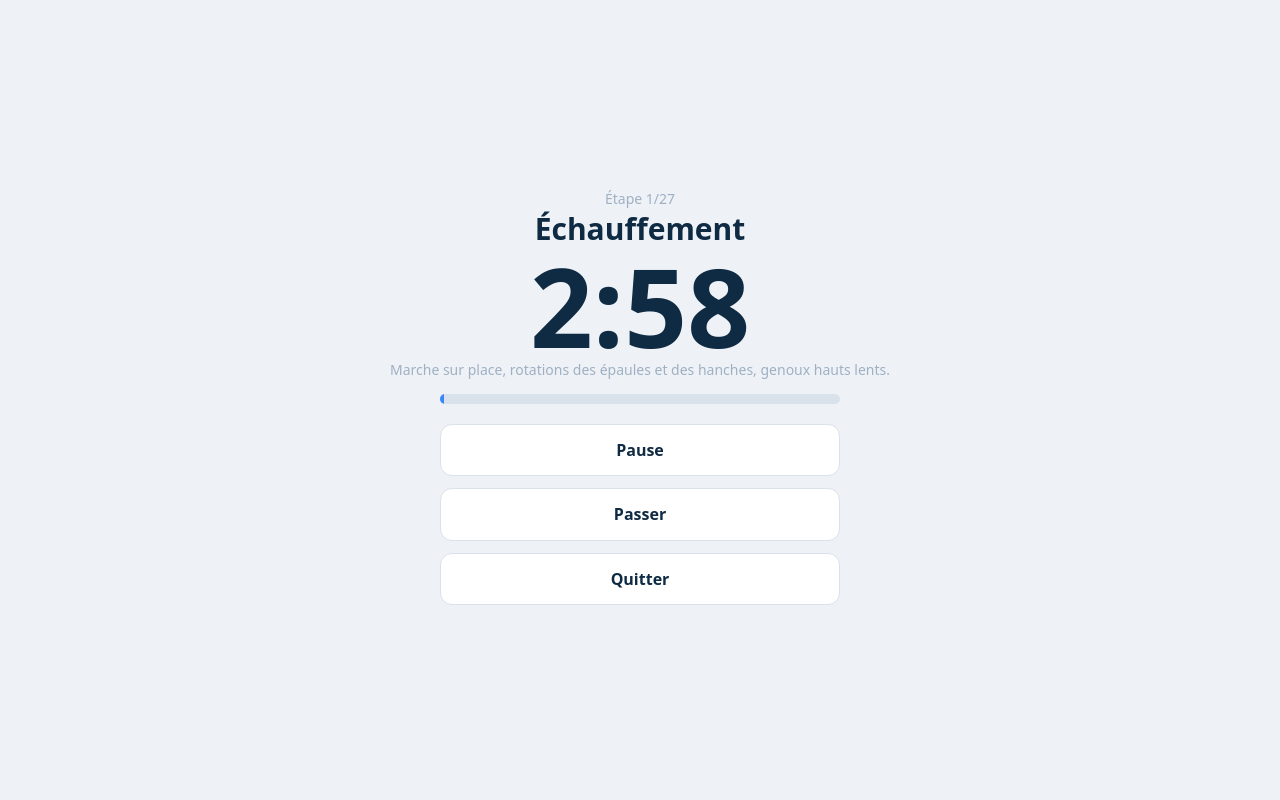
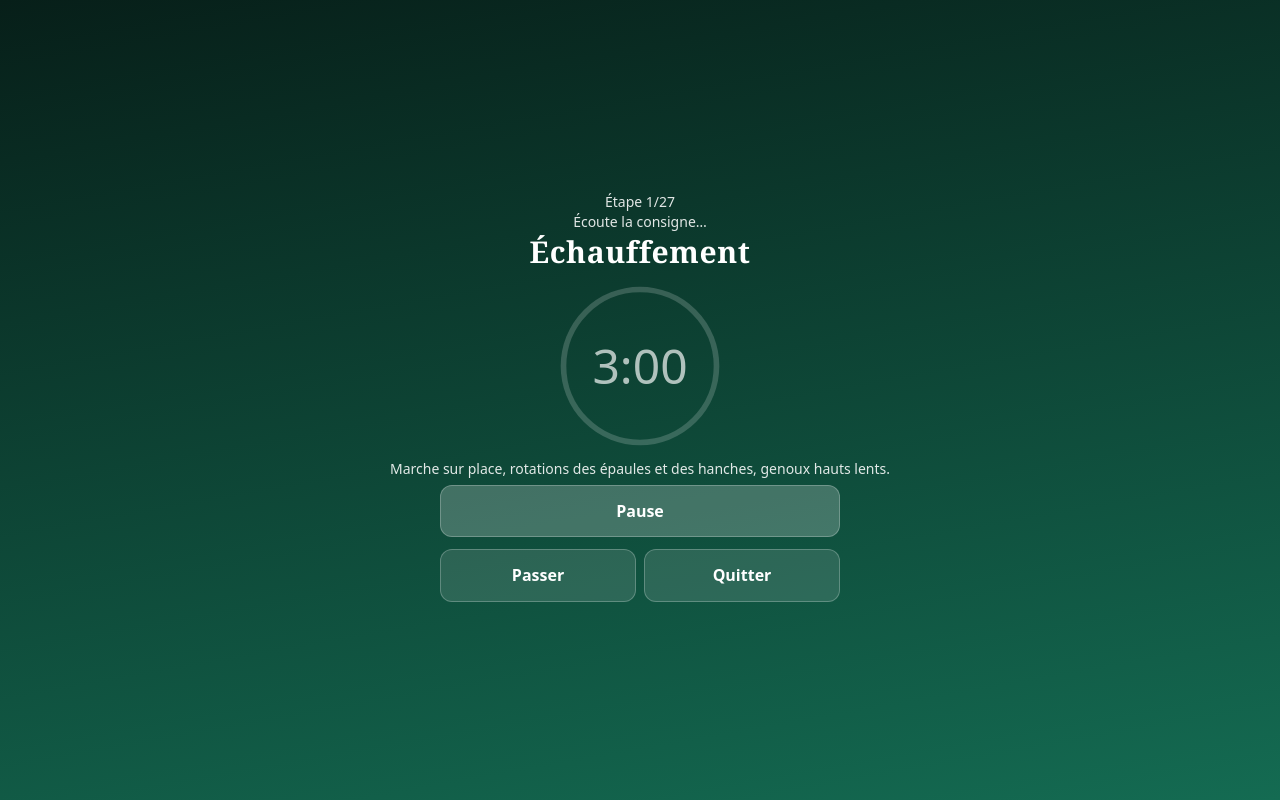
Before and after one commit to Jayjay7581/muscu15, a website: page index.html in a window 1280 px wide. Both pictures are taken after a click on the button "Lancer la séance". Shown: the top 800 px of the page. Drawn offline with Linux system fonts and the light colour scheme.

Commit message:
Add files via upload

```diff
--- a/index.html
+++ b/index.html
@@ -1,35 +1,57 @@
 <!DOCTYPE html><html lang="fr"><head><meta charset="utf-8"><meta name="viewport" content="width=device-width,initial-scale=1,viewport-fit=cover"><title>Muscu 15</title>
 <style>
-:root{--bg:#eef2f7;--card:#fff;--ink:#0f2a43;--mut:#9fb0c3;--acc:#ff7a1a;--ok:#1fa97a;--blue:#3a86ff;--line:#d9e1ea}
-@media(prefers-color-scheme:dark){:root{--bg:#0c1824;--card:#142536;--ink:#e8eef5;--mut:#5d7389;--line:#223548}}
+:root{color-scheme:dark;--bg:#090d15;--card:#121927;--ink:#f2ede3;--mut:#8591a8;--acc:#dcb878;--ok:#3fbf9b;--blue:#4f8ff0;--line:#232d42}
 *{box-sizing:border-box;margin:0}html,body{height:100%}
-body{background:var(--bg);color:var(--ink);font:16px/1.4 system-ui,sans-serif;padding:env(safe-area-inset-top) 0 env(safe-area-inset-bottom)}
+body{background:radial-gradient(120% 55% at 50% 0,#18223c 0,var(--bg) 70%) no-repeat fixed,var(--bg);color:var(--ink);font:16px/1.4 system-ui,sans-serif;padding:env(safe-area-inset-top) 0 env(safe-area-inset-bottom)}
 main{max-width:520px;margin:auto;padding:16px 14px 90px}
-h1{font-size:26px;font-weight:800}h2{font-size:18px;margin:18px 0 8px}
+h1{font:600 28px/1.2 Georgia,"Times New Roman",serif;letter-spacing:.01em}h2{font:600 19px Georgia,"Times New Roman",serif;margin:18px 0 8px}
 .sub{color:var(--mut);font-size:14px}
-.card{background:var(--card);border:1px solid var(--line);border-radius:14px;padding:12px;margin:10px 0}
+.card{background:linear-gradient(180deg,#161e2f,#101725);border:1px solid var(--line);border-radius:16px;padding:12px;margin:10px 0;box-shadow:0 6px 18px rgba(0,0,0,.28)}
 .ex{display:flex;gap:12px;align-items:center}.ex svg{width:110px;flex:none;background:var(--bg);border-radius:10px}
 .ex b{display:block}.ex span{font-size:14px;color:var(--mut)}
 svg line,svg path,svg circle,svg rect{stroke:var(--ink);stroke-width:5;stroke-linecap:round;stroke-linejoin:round;fill:none}
 svg .m{stroke:var(--mut);stroke-width:4}svg .a{stroke:var(--acc);opacity:.55}
-button{font:inherit;font-weight:700;border:0;border-radius:12px;padding:14px;width:100%;background:var(--acc);color:#fff;margin:6px 0}
-button.s{background:var(--card);color:var(--ink);border:1px solid var(--line)}button.ok{background:var(--ok)}
-nav{position:fixed;bottom:0;left:0;right:0;display:flex;background:var(--card);border-top:1px solid var(--line);padding-bottom:env(safe-area-inset-bottom)}
+button{font:inherit;font-weight:700;border:0;border-radius:12px;padding:14px;width:100%;background:linear-gradient(135deg,#efd9a4,#c59b55);color:#1a1409;margin:6px 0;box-shadow:0 4px 14px rgba(220,184,120,.22)}
+button.s{background:var(--card);color:var(--ink);border:1px solid var(--line);box-shadow:none}button.ok{background:linear-gradient(135deg,#62d9b6,#2fa98a);color:#04140e}
+nav{position:fixed;bottom:0;left:0;right:0;display:flex;background:rgba(14,20,33,.92);backdrop-filter:blur(12px);border-top:1px solid var(--line);padding-bottom:env(safe-area-inset-bottom)}
 nav a{flex:1;text-align:center;padding:14px 4px;font-weight:700;color:var(--mut)}nav a.on{color:var(--acc);box-shadow:inset 0 3px var(--acc)}
-.bar{height:10px;background:var(--line);border-radius:6px;overflow:hidden}.bar i{display:block;height:100%;background:var(--blue)}
-.st{display:flex;gap:8px}.st div{flex:1;text-align:center}.st b{font-size:26px;display:block}
+.bar{height:10px;background:var(--line);border-radius:6px;overflow:hidden}.bar i{display:block;height:100%;background:linear-gradient(90deg,#efd9a4,#c59b55)}
+.st{display:flex;gap:8px}.st div{flex:1;text-align:center}.st b{font-size:26px;display:block;color:var(--acc)}
 .cal{display:grid;grid-template-columns:repeat(7,1fr);gap:5px;margin-top:8px}.cal i{aspect-ratio:1;border-radius:8px;background:var(--line);font:12px/2.4 system-ui;text-align:center;font-style:normal}
-.cal i.d{background:var(--ok);color:#fff}.cal i.t{outline:2px solid var(--acc)}
+.cal i.d{background:linear-gradient(135deg,#efd9a4,#c59b55);color:#1a1409}.cal i.t{outline:2px solid var(--acc)}
 .cur{border-color:var(--acc);border-width:2px}
-.mo{display:flex;align-items:flex-end;gap:4px;height:70px;margin-top:8px}.mo i{flex:1;background:var(--blue);border-radius:4px 4px 0 0;min-height:3px}
+.mo{display:flex;align-items:flex-end;gap:4px;height:70px;margin-top:8px}.mo i{flex:1;background:var(--acc);border-radius:4px 4px 0 0;min-height:3px}
 #tm{position:fixed;inset:0;background:var(--bg);display:none;flex-direction:column;align-items:center;justify-content:center;text-align:center;padding:20px;z-index:9}
 #tm.on{display:flex}#tm .n{font-size:30px;font-weight:800}#tm .c{font-size:110px;font-weight:800;line-height:1}
-#tm svg{width:230px;margin:10px}#tm.r{background:var(--blue);color:#fff}#tm.r svg *{stroke:#fff}
+#tm #ti svg{width:180px;margin:6px}#tm.r{color:#fff}#tm.r svg *{stroke:#fff}
 #tm .bar{width:100%;max-width:400px;margin:14px 0}#tm button{max-width:400px}
+#tm.e,#tm.w{color:#fff}
+#tm.r svg *,#tm.e svg *,#tm.w svg *{stroke:#fff}
+#tm.r .sub,#tm.e .sub,#tm.w .sub{color:rgba(255,255,255,.88)}
+.ring{position:relative;width:170px;height:170px;margin:8px 0}
+#tm .ring svg{width:100%;height:100%;margin:0}
+#tm .ring circle{fill:none;stroke:currentColor;stroke-width:7;stroke-linecap:butt}
+#tm .ring .rb{opacity:.22}
+#rp{stroke-dasharray:339.3;stroke-dashoffset:339.3;transform:rotate(-90deg);transform-box:fill-box;transform-origin:center;transition:stroke-dashoffset 1s linear}
+#tm .ring .c{position:absolute;inset:0;display:flex;align-items:center;justify-content:center;font-size:72px}
+#tm .ring .c.sm{font-size:48px}
+#tm .c.hd{animation:pu .8s ease-in-out infinite alternate}
+@keyframes pu{from{opacity:1}to{opacity:.35}}
+.row{display:flex;gap:8px}.row button{flex:1}#tm .row{width:100%;max-width:400px}
+button.sel{border:2px solid var(--acc);color:var(--acc)}
+@media(max-height:650px){#tm .ring{width:140px;height:140px}#tm #ti svg{width:130px}#tm .ring .c{font-size:58px}#tm .ring .c.sm{font-size:40px}}
+#tm .ring circle{stroke-width:4}#tm .ring .rb{opacity:.18}
+#rp{filter:drop-shadow(0 0 5px rgba(255,255,255,.6))}
+#tm .ring .c{font-weight:300}
+#tm .c.ls{animation:pz .5s ease-in-out infinite alternate}
+@keyframes pz{from{transform:scale(1)}to{transform:scale(1.14)}}
+#tm .n{font-family:Georgia,"Times New Roman",serif;font-weight:600;letter-spacing:.02em}
+#tm button{background:rgba(255,255,255,.12);color:#fff;border:1px solid rgba(255,255,255,.24);box-shadow:none}
+#tm #bp{background:rgba(255,255,255,.22)}
 </style></head><body><main id="v"></main>
 <nav><a data-t="j">Aujourd'hui</a><a data-t="p">Programme</a><a data-t="s">Suivi</a></nav>
-<div id="tm"><div class="sub" id="tp"></div><div class="n" id="tn"></div><div class="c" id="tc"></div><div id="ti"></div><div class="sub" id="tt"></div><div class="bar"><i id="tb"></i></div>
-<button id="bp" class="s">Pause</button><button id="bs" class="s">Passer</button><button id="bq" class="s">Quitter</button></div>
+<div id="tm"><div class="sub" id="tp"></div><div class="sub" id="tr"></div><div class="n" id="tn"></div><div class="ring"><svg viewBox="0 0 120 120"><circle class="rb" cx="60" cy="60" r="54"/><circle id="rp" cx="60" cy="60" r="54"/></svg><div class="c" id="tc"></div></div><div id="ti"></div><div class="sub" id="tt"></div>
+<button id="bp" class="s">Pause</button><div class="row"><button id="bs" class="s">Passer</button><button id="bq" class="s">Quitter</button></div></div>
 <script>
 const F='<line class="m" x1="5" y1="108" x2="195" y2="108"/>',S=c=>`<svg viewBox="0 0 200 120">${F}${c}</svg>`;
 const BED='<rect class="m" x="138" y="72" width="58" height="36"/>';
@@ -60,7 +82,7 @@ function streak(){let n=0,d=new Date();if(!D.done.includes(ymd(d)))d.setDate(d.g
 function J(){return`<h1>Séance du jour</h1><p class="sub">${P.m} · mois ${Math.min(mois+1,12)}/12 · ${P.t} tours · ${P.e} s effort / ${P.r} s repos · 15 min</p>
 <button onclick="run()">Lancer la séance</button><button class="${isDone?'ok':'s'}" onclick="set()">${isDone?'✓ Séance faite aujourd\'hui':'Marquer comme faite'}</button>
 ${EX.map(x=>`<div class="card ex">${x.svg}<div><b>${x.n}</b><span>${x.v[pi]}</span></div></div>`).join("")}
-<p class="sub">Échauffement ${P.w/60} min au début, étirements ${P.s/60} min à la fin. Chaise calée contre le mur.</p>`}
+<p class="sub">Échauffement ${P.w/60} min au début, étirements ${P.s/60} min à la fin. Chaise calée contre le mur.</p>${VC()}`}
 function Pg(){return`<h1>Programme sur 12 mois</h1><p class="sub">Même durée, exercices plus durs à chaque étape.</p>`+PH.map((p,i)=>`<div class="card ${i==pi?'cur':''}"><b>${p.m}</b> <span class="sub">${p.t} tours · ${p.e} s / ${p.r} s</span><ul style="padding-left:18px;margin-top:6px;font-size:14px">${EX.map(x=>`<li><b>${x.n}</b> : ${x.v[i]}</li>`).join("")}</ul></div>`).join("")}
 function Su(){const n=new Date(),y=n.getFullYear(),mo=n.getMonth(),dm=new Date(y,mo+1,0).getDate(),off=(new Date(y,mo,1).getDay()+6)%7;
 let c="";for(let i=0;i<off;i++)c+="<i></i>";for(let d=1;d<=dm;d++){const k=y+"-"+String(mo+1).padStart(2,"0")+"-"+String(d).padStart(2,"0");c+=`<i class="${D.done.includes(k)?'d':''} ${k==today?'t':''}">${d}</i>`}
@@ -69,25 +91,33 @@ return`<h1>Suivi</h1><div class="card st"><div><b>${streak()}</b>jours de suite<
 <div class="card"><b>Année : mois ${Math.min(mois+1,12)}/12</b><div class="bar" style="margin-top:8px"><i style="width:${Math.min(100,(new Date(today)-new Date(D.start))/(365*864e5)*100)}%"></i></div></div>
 <div class="card"><b>${n.toLocaleDateString("fr-FR",{month:"long",year:"numeric"})}</b><div class="cal">${c}</div></div>
 <div class="card"><b>Séances par mois du programme</b><div class="mo">${cnt.map(v=>`<i style="height:${v/mx*100}%" title="${v}"></i>`).join("")}</div></div>
-<button class="s" onclick="if(confirm('Recommencer le programme à zéro ?')){D={start:today,done:[]};save();location.reload()}">Recommencer le programme</button>`}
+<button class="s" onclick="if(confirm('Recommencer le programme à zéro ?')){D={start:today,done:[],voice:D.voice};save();location.reload()}">Recommencer le programme</button>`}
 function go(t){tab=t;v.innerHTML={j:J,p:Pg,s:Su}[t]();document.querySelectorAll("nav a").forEach(a=>a.classList.toggle("on",a.dataset.t==t))}
 document.querySelectorAll("nav a").forEach(a=>a.onclick=()=>go(a.dataset.t));go("j");
 /* minuteur */
-let ST=[],si=0,left=0,iv=null,pause=false,AC;
+let ST=[],si=0,left=0,iv=null,pause=false,AC,hold=false,tok=0,NEX=0;
 function beep(f,d){try{AC=AC||new AudioContext();const o=AC.createOscillator();o.frequency.value=f;o.connect(AC.destination);o.start();o.stop(AC.currentTime+d)}catch(e){}if(navigator.vibrate)navigator.vibrate(d*1000)}
 const V="speechSynthesis" in window;
 const NT=()=>window.Capacitor&&Capacitor.Plugins&&Capacitor.Plugins.TextToSpeech;
-function say(t,r){if(!t)return;r=r||.9;t=t.replace(/(\d+) s\b/g,(m,n)=>n+(n=="1"?" seconde":" secondes"));const T=NT();if(T){try{T.speak({text:t,lang:"fr-FR",rate:r,pitch:1}).catch(()=>{})}catch(e){}return}if(!V)return;try{speechSynthesis.cancel();const u=new SpeechSynthesisUtterance(t);u.lang="fr-FR";u.rate=r;speechSynthesis.speak(u)}catch(e){}}
+function VS(){return Object.assign({on:true,r:.9},D.voice)}
+function vset(k,v){D.voice=Object.assign(VS(),{[k]:v});save();go(tab)}
+function VC(){const v=VS();return`<div class="card"><b>Voix</b> <span class="sub">${v.on?"activée":"coupée"}</span><div class="row"><button class="s ${v.on?"sel":""}" onclick="vset('on',${!v.on})">${v.on?"Activée":"Coupée"}</button><button class="s" onclick="say('Voix de la séance. Prête.',0,0,true)">Tester</button></div><div class="row">${[["Lente",.8],["Normale",.9],["Rapide",1.05]].map(([l,r])=>`<button class="s ${v.r==r?"sel":""}" onclick="vset('r',${r})">${l}</button>`).join("")}</div></div>`}
+function say(t,r,cb,force){const f=cb||(()=>{});if(!t||(!force&&!VS().on)){f();return}t=t.replace(/(\d+) s\b/g,(m,n)=>n+(n=="1"?" seconde":" secondes"));r=r||VS().r;const T=NT();if(T){try{T.speak({text:t,lang:"fr-FR",rate:r,pitch:1}).then(f,f)}catch(e){f()}return}if(!V){f();return}try{speechSynthesis.cancel();const u=new SpeechSynthesisUtterance(t);u.lang="fr-FR";u.rate=r;u.onend=f;u.onerror=f;speechSynthesis.speak(u)}catch(e){f()}}
 function stopSay(){const T=NT();try{if(T)T.stop().catch(()=>{});else if(V)speechSynthesis.cancel()}catch(e){}}
 let WL=null;async function wl(on){try{if(on){if(navigator.wakeLock&&!WL){WL=await navigator.wakeLock.request("screen");WL.addEventListener("release",()=>{WL=null})}}else if(WL){await WL.release();WL=null}}catch(e){}}
 function build(){const o=[{n:"Échauffement",d:P.w,k:"w",v:"Échauffement. Marche sur place, rotations des épaules et des hanches, genoux hauts lents. Commence.",t:"Marche sur place, rotations des épaules et des hanches, genoux hauts lents."}],l=[];
-for(let t=1;t<=P.t;t++)EX.forEach((x,i)=>l.push({n:x.n,d:P.e,k:"e",svg:x.svg,t:x.v[pi],p:`Tour ${t}/${P.t}`,v:"Commence."}));
-o.push({n:"Repos",d:15,k:"r",t:"Suivant : "+l[0].n,v:"C'est fini. Ensuite, "+l[0].n.toLowerCase()+". "+l[0].t+"."});l.forEach((s,i)=>{o.push(s);const nx=l[i+1];o.push({n:"Repos",d:nx?P.r:15,k:"r",t:"Suivant : "+(nx?nx.n:"étirements"),v:nx?"C'est fini. Ensuite, "+nx.n.toLowerCase()+". "+nx.t+".":"C'est fini. Ensuite, les étirements."})});
+for(let t=1;t<=P.t;t++)EX.forEach((x,i)=>l.push({n:x.n,d:P.e,k:"e",svg:x.svg,t:x.v[pi],p:`Tour ${t}/${P.t}`,ex:(t-1)*EX.length+i+1,v:"Commence."}));
+o.push({n:"Repos",d:15,k:"r",svg:l[0].svg,t:"Suivant : "+l[0].n,v:"C'est fini. Ensuite, "+l[0].n.toLowerCase()+". "+l[0].t+"."});l.forEach((s,i)=>{o.push(s);const nx=l[i+1];o.push({n:"Repos",d:nx?P.r:15,k:"r",svg:nx?nx.svg:"",t:"Suivant : "+(nx?nx.n:"étirements"),v:nx?"C'est fini. Ensuite, "+nx.n.toLowerCase()+". "+nx.t+".":"C'est fini. Ensuite, les étirements."})});
 o.push({n:"Étirements",d:P.s,k:"w",v:"Étirements. Cuisses, fessiers, pectoraux contre le mur, dos assis sur la chaise. Commence.",t:"Cuisses, fessiers, pectoraux contre le mur, dos assis sur la chaise."});return o}
-function show(){const s=ST[si];tm.className="on"+(s.k=="r"?" r":"");tp.textContent=s.p||`Étape ${si+1}/${ST.length}`;tn.textContent=s.n;ti.innerHTML=s.svg||"";tt.textContent=s.t;left=s.d;tick();say(s.v)}
-function tick(){const m=Math.floor(left/60),s=left%60;tc.textContent=m?m+":"+String(s).padStart(2,"0"):left;tb.style.width=(100-left/ST[si].d*100)+"%"}
+function show(){const s=ST[si];tm.className="on "+(s.k=="r"?"r":s.k=="e"?"e":"w");tp.textContent=s.p||`Étape ${si+1}/${ST.length}`;tn.textContent=s.n;ti.innerHTML=s.svg||"";tt.textContent=s.t;left=s.d;const k=++tok,rel=()=>{if(k==tok){hold=false;tick()}};hold=/Commence\.$/.test(s.v||"");tick();say(s.v,0,rel);if(hold)setTimeout(rel,25000)}
+const GR={e:[["#1f1409","#8a5a12"],["#3a0f16","#d1493a"]],r:[["#0a1530","#1c3f8a"],["#082a30","#23a6a0"]],w:[["#071f19","#146b52"],["#0b2d22","#3cc79a"]]};
+const hx=h=>[1,3,5].map(i=>parseInt(h.slice(i,i+2),16));
+const mx=(a,b,p)=>"rgb("+hx(a).map((v,i)=>Math.round(v+(hx(b)[i]-v)*p)).join(",")+")";
+function bg(k,p){const g=GR[k=="r"||k=="e"?k:"w"];return"linear-gradient(170deg,"+mx(g[0][0],g[1][0],p)+","+mx(g[0][1],g[1][1],p)+")"}
+function tick(){const x=ST[si];if(!x)return;tm.style.background=bg(x.k,Math.min(1,Math.max(0,1-left/x.d)));const m=Math.floor(left/60),q=left%60,tx=m?m+":"+String(q).padStart(2,"0"):""+left;tc.textContent=tx;tc.className="c"+(tx.length>2?" sm":"")+(hold?" hd":"")+(!hold&&left<=3&&left>0?" ls":"");rp.style.strokeDashoffset=339.3*left/x.d;
+const rest=ST.slice(si+1).reduce((a,y)=>a+y.d,0)+left;tr.textContent=hold?"Écoute la consigne…":(x.ex?"Exercice "+x.ex+"/"+NEX+" · ":"")+"reste "+Math.floor(rest/60)+":"+String(rest%60).padStart(2,"0")}
 function next(){if(++si>=ST.length){clearInterval(iv);tm.className="";wl(false);say("Séance terminée. Bravo !");if(!D.done.includes(today)){D.done.push(today);save()}beep(880,.6);go("s");return}beep(660,.25);show()}
-function run(){ST=build();si=0;pause=false;bp.textContent="Pause";wl(true);show();clearInterval(iv);iv=setInterval(()=>{if(pause)return;left--;if(left<=3&&left>0){beep(500,.1);say(String(left),1)}if(left<=0)next();else tick()},1000)}
+function run(){ST=build();NEX=ST.filter(y=>y.k=="e").length;si=0;pause=false;bp.textContent="Pause";wl(true);show();clearInterval(iv);iv=setInterval(()=>{if(pause||hold)return;left--;if(left<=3&&left>0){beep(500,.1);say(String(left),1)}if(left<=0)next();else tick()},1000)}
 bp.onclick=()=>{pause=!pause;bp.textContent=pause?"Reprendre":"Pause"};bs.onclick=next;
 bq.onclick=()=>{if(confirm("Arrêter la séance ?")){clearInterval(iv);tm.className="";wl(false);stopSay()}};
 document.addEventListener("visibilitychange",()=>{if(document.visibilityState=="visible"&&tm.classList.contains("on"))wl(true)});
```
